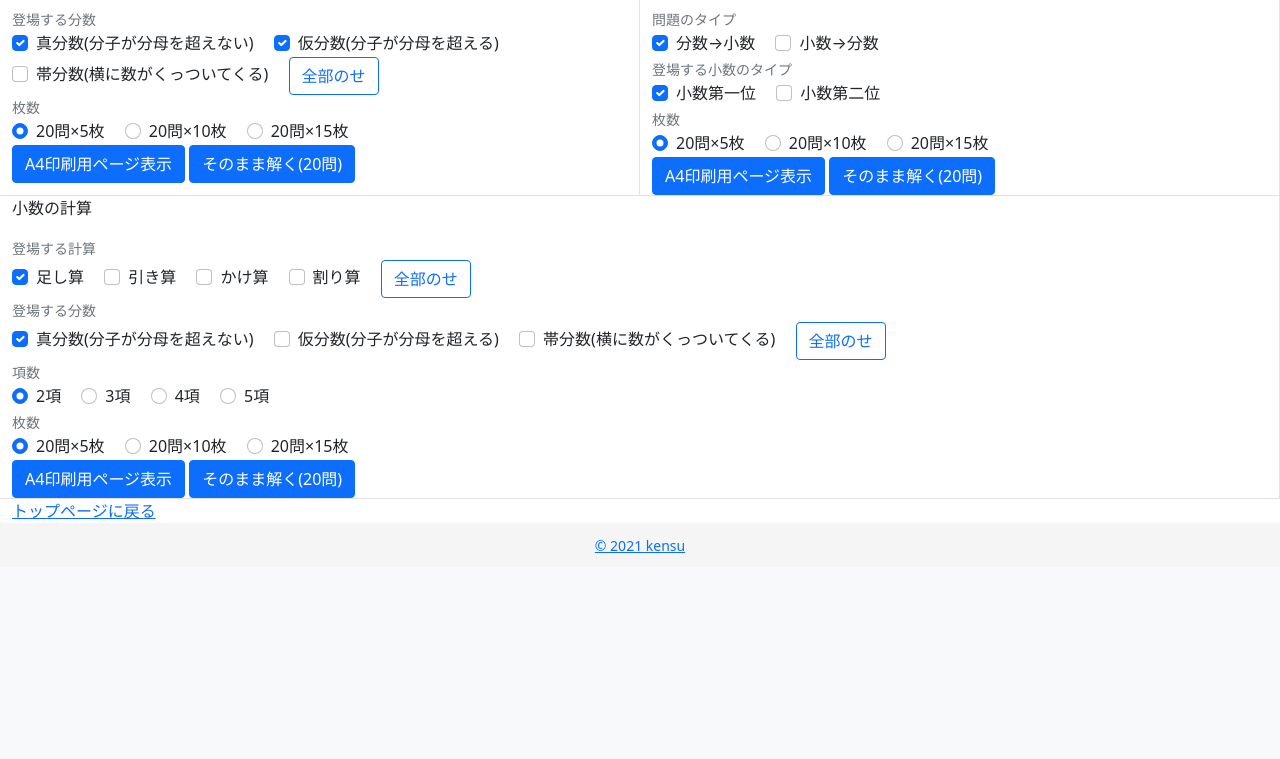
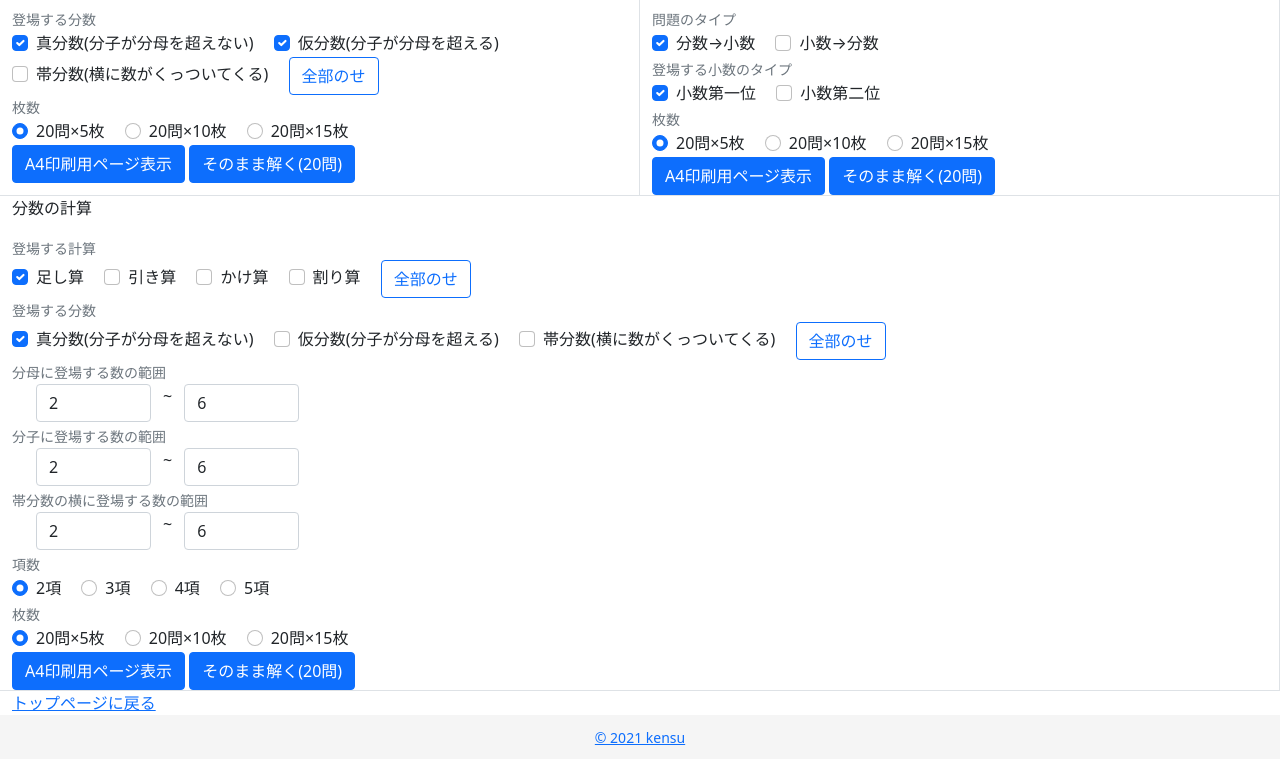
Before and after one commit to kensoooooon/math-print, a Django app: page /math_print/elementary_school5/ in a window 1280 px wide. Shown: the part 308-1067 px from the top of the page. Before the commit the page ends 861 px from the top, so only its background shows below. Run offline with Django 3.2, Linux system fonts and the light colour scheme.

Commit message:
finish making fraction calculate problem except for same denominator settings.

```diff
--- a/math_print/templates/math_print/elementary_school5/elementary_school5.html
+++ b/math_print/templates/math_print/elementary_school5/elementary_school5.html
@@ -163,7 +163,7 @@
     </div>
     <div class="row">
         <div class="col border-end border-bottom">
-            <p>小数の計算</p>
+            <p>分数の計算</p>
             <form action="?" method="post" enctype="multipart/form-data">
                 {% csrf_token %}
                 <small class="text-muted">登場する計算</small>
@@ -215,6 +215,48 @@
                         </label>
                     </div>
                     <input class="btn btn-outline-primary" type="button" onclick="changeStatusOfFrationTypeForCalculate()" value="全部のせ">
+                </div>
+                <small class="text-muted">分母に登場する数の範囲</small>
+                <div class="form-group">
+                    <div class="form-check form-check-inline">
+                        <div class="row">
+                            <div class="col">
+                                <input class="form-control" type="number" name="min_number_to_denominator" value="2" min="1" max="100">
+                            </div>
+                            ~
+                            <div class="col">
+                                <input class="form-control" type="number" name="max_number_to_denominator" value="6" min="1" max="100">
+                            </div>
+                        </div>
+                    </div>
+                </div>
+                <small class="text-muted">分子に登場する数の範囲</small>
+                <div class="form-group">
+                    <div class="form-check form-check-inline">
+                        <div class="row">
+                            <div class="col">
+                                <input class="form-control" type="number" name="min_number_to_numerator" value="2" min="1" max="100">
+                            </div>
+                            ~
+                            <div class="col">
+                                <input class="form-control" type="number" name="max_number_to_numerator" value="6" min="1" max="100">
+                            </div>
+                        </div>
+                    </div>
+                </div>
+                <small class="text-muted">帯分数の横に登場する数の範囲</small>
+                <div class="form-group">
+                    <div class="form-check form-check-inline">
+                        <div class="row">
+                            <div class="col">
+                                <input class="form-control" type="number" name="min_number_on_the_left_of_frac" value="2" min="1" max="100">
+                            </div>
+                            ~
+                            <div class="col">
+                                <input class="form-control" type="number" name="max_number_on_the_left_of_frac" value="6" min="1" max="100">
+                            </div>
+                        </div>
+                    </div>
                 </div>
                 <small class="text-muted">項数</small>
                 <div class="form-group">
--- a/math_print/templates/math_print/elementary_school5/fraction_calculate/for_print.html
+++ b/math_print/templates/math_print/elementary_school5/fraction_calculate/for_print.html
@@ -36,8 +36,8 @@ function showAnswer(){
 <style type="text/css" media="print">
     .print_pages{
         /*A4縦 172,251*/
-        width: 260mm;
-        height: 349mm;
+        width: 180mm;
+        height: 251mm;
         margin: 0mm 0mm;
         padding: 0mm 0mm;
         page-break-after: always;
--- a/math_print/templates/math_print/index.html
+++ b/math_print/templates/math_print/index.html
@@ -12,7 +12,7 @@
 {% block body %}
 <div class="container-fluid">
     <ul class="list-group center-block" style="max-width: 700px;">
-        <li class="list-group-item"><a href="{% url 'elementary_school5' %}">小5の計算練習</a>(約分, 分数と小数の相互変換)</li>
+        <li class="list-group-item"><a href="{% url 'elementary_school5' %}">小5の計算練習</a>(約分, 分数と小数の相互変換, 分数の計算練習)</li>
         <li class="list-group-item"><a href="{% url 'junior_highschool1' %}">中1の計算練習</a>(正負混合四則演算, 文字計算, 1次方程式, 形が決まった1次方程式, 比例)</li>
         <li class="list-group-item"><a href="{% url 'junior_highschool2' %}">中2の計算練習</a>(連立方程式, 文字計算, 1次関数を求める)</li>
         <li class="list-group-item"><a href="{% url 'junior_highschool3' %}">中3の計算練習</a>(式の展開・整理, 2次関数)</li>
--- a/math_print/views.py
+++ b/math_print/views.py
@@ -373,6 +373,21 @@ def print_quadratic_function(request):
 def print_fraction_calculate_problem(request):
     PROBLEM_NUMBER = 20
 
+    min_number_to_denominator = int(request.POST["min_number_to_denominator"])
+    max_number_to_denominator = int(request.POST["max_number_to_denominator"])
+    if min_number_to_denominator >= max_number_to_denominator:
+        min_number_to_denominator, max_number_to_denominator = max_number_to_denominator, min_number_to_denominator
+
+    min_number_to_numerator = int(request.POST["min_number_to_numerator"])
+    max_number_to_numerator = int(request.POST["max_number_to_numerator"])
+    if min_number_to_numerator >= max_number_to_numerator:
+        min_number_to_numerator, max_number_to_numerator = max_number_to_numerator, min_number_to_numerator
+
+    min_number_on_the_left_of_frac = int(request.POST["min_number_on_the_left_of_frac"])
+    max_number_on_the_left_of_frac = int(request.POST["max_number_on_the_left_of_frac"])
+    if min_number_on_the_left_of_frac > max_number_on_the_left_of_frac:
+        min_number_on_the_left_of_frac, max_number_on_the_left_of_frac = max_number_on_the_left_of_frac, min_number_on_the_left_of_frac
+
     calculate_type_list = request.POST.getlist("fraction_calculate_type")
     fraction_type_list = request.POST.getlist("fraction_type_for_calculate")
     term_number = int(request.POST["term_number_for_fraction_calculate"])
@@ -384,11 +399,17 @@ def print_fraction_calculate_problem(request):
         for _ in range(int(PROBLEM_NUMBER//2)):
             problem1 = FractionCalculateProblem(
                 calculate_type_list=calculate_type_list, fraction_type_list=fraction_type_list,
-                term_number=term_number
+                term_number=term_number,
+                min_number_to_denominator=min_number_to_denominator, max_number_to_denominator=max_number_to_denominator,
+                min_number_to_numerator=min_number_to_numerator, max_number_to_numerator=max_number_to_numerator,
+                min_number_on_the_left_of_frac=min_number_on_the_left_of_frac, max_number_on_the_left_of_frac=max_number_on_the_left_of_frac
             )
             problem2 = FractionCalculateProblem(
                 calculate_type_list=calculate_type_list, fraction_type_list=fraction_type_list,
-                term_number=term_number
+                term_number=term_number,
+                min_number_to_denominator=min_number_to_denominator, max_number_to_denominator=max_number_to_denominator,
+                min_number_to_numerator=min_number_to_numerator, max_number_to_numerator=max_number_to_numerator,
+                min_number_on_the_left_of_frac=min_number_on_the_left_of_frac, max_number_on_the_left_of_frac=max_number_on_the_left_of_frac
             )
             math_problem_tuple_inner_list.append((problem1, problem2))
         math_problem_list_of_list.append(math_problem_tuple_inner_list)
@@ -677,6 +698,22 @@ def display_quadratic_function(request):
 def display_fraction_calculate_problem(request):
     PROBLEM_NUMBER = 20
 
+    min_number_to_denominator = int(request.POST["min_number_to_denominator"])
+    max_number_to_denominator = int(request.POST["max_number_to_denominator"])
+    if min_number_to_denominator > max_number_to_denominator:
+        min_number_to_denominator, max_number_to_denominator = max_number_to_denominator, min_number_to_denominator
+
+    min_number_to_numerator = int(request.POST["min_number_to_numerator"])
+    max_number_to_numerator = int(request.POST["max_number_to_numerator"])
+    if min_number_to_numerator > max_number_to_numerator:
+        min_number_to_numerator, max_number_to_numerator = max_number_to_numerator, min_number_to_numerator
+
+    min_number_on_the_left_of_frac = int(request.POST["min_number_on_the_left_of_frac"])
+    max_number_on_the_left_of_frac = int(request.POST["max_number_on_the_left_of_frac"])
+    if min_number_on_the_left_of_frac > max_number_on_the_left_of_frac:
+        min_number_on_the_left_of_frac, max_number_on_the_left_of_frac = max_number_on_the_left_of_frac, min_number_on_the_left_of_frac
+
+
     calculate_type_list = request.POST.getlist("fraction_calculate_type")
     fraction_type_list = request.POST.getlist("fraction_type_for_calculate")
     term_number = int(request.POST["term_number_for_fraction_calculate"])
@@ -686,11 +723,17 @@ def display_fraction_calculate_problem(request):
     for _ in range(int(PROBLEM_NUMBER//2)):
         problem1 = FractionCalculateProblem(
             calculate_type_list=calculate_type_list, fraction_type_list=fraction_type_list,
-            term_number=term_number
+            term_number=term_number,
+            min_number_to_denominator=min_number_to_denominator, max_number_to_denominator=max_number_to_denominator,
+            min_number_to_numerator=min_number_to_numerator, max_number_to_numerator=max_number_to_numerator,
+            min_number_on_the_left_of_frac=min_number_on_the_left_of_frac, max_number_on_the_left_of_frac=max_number_on_the_left_of_frac
         )
         problem2 = FractionCalculateProblem(
             calculate_type_list=calculate_type_list, fraction_type_list=fraction_type_list,
-            term_number=term_number
+            term_number=term_number,
+            min_number_to_denominator=min_number_to_denominator, max_number_to_denominator=max_number_to_denominator,
+            min_number_to_numerator=min_number_to_numerator, max_number_to_numerator=max_number_to_numerator,
+            min_number_on_the_left_of_frac=min_number_on_the_left_of_frac, max_number_on_the_left_of_frac=max_number_on_the_left_of_frac
         )
         math_problem_tuple_list.append((problem1, problem2))
 
--- a/mysite/settings.py
+++ b/mysite/settings.py
@@ -23,7 +23,7 @@ BASE_DIR = os.path.dirname(os.path.dirname(os.path.abspath(__file__)))
 SECRET_KEY = '$dbc&8)4q!y#h-^-=mzvkekmgi-5c&q2h3&kyr55(4gi-(x_e3'
 
 # SECURITY WARNING: don't run with debug turned on in production!
-DEBUG = True
+DEBUG = False
 
 ALLOWED_HOSTS = ['127.0.0.1', '.pythonanywhere.com', 'kensu.pythonanywhere.com']
 
```
Also changed, not shown: math_print/math_process/fraction_calculate.py (+63 -22 lines).
